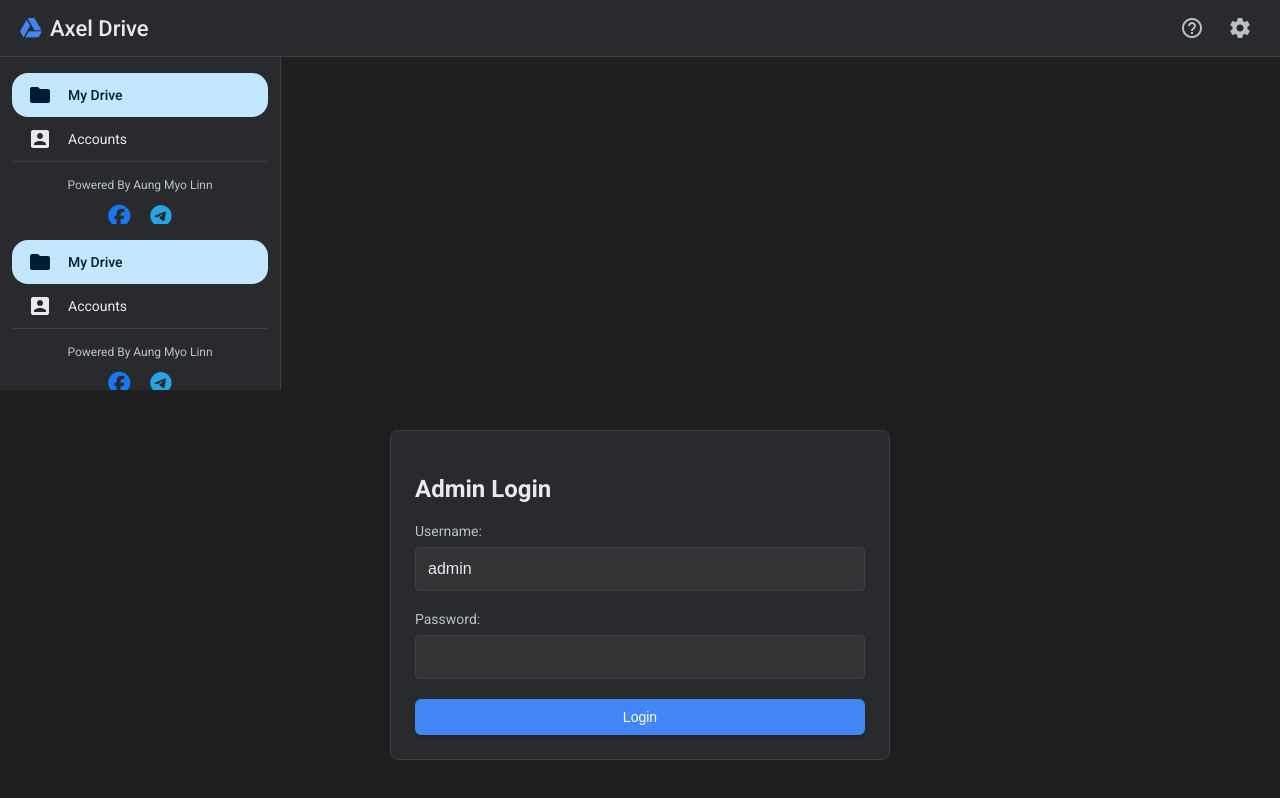
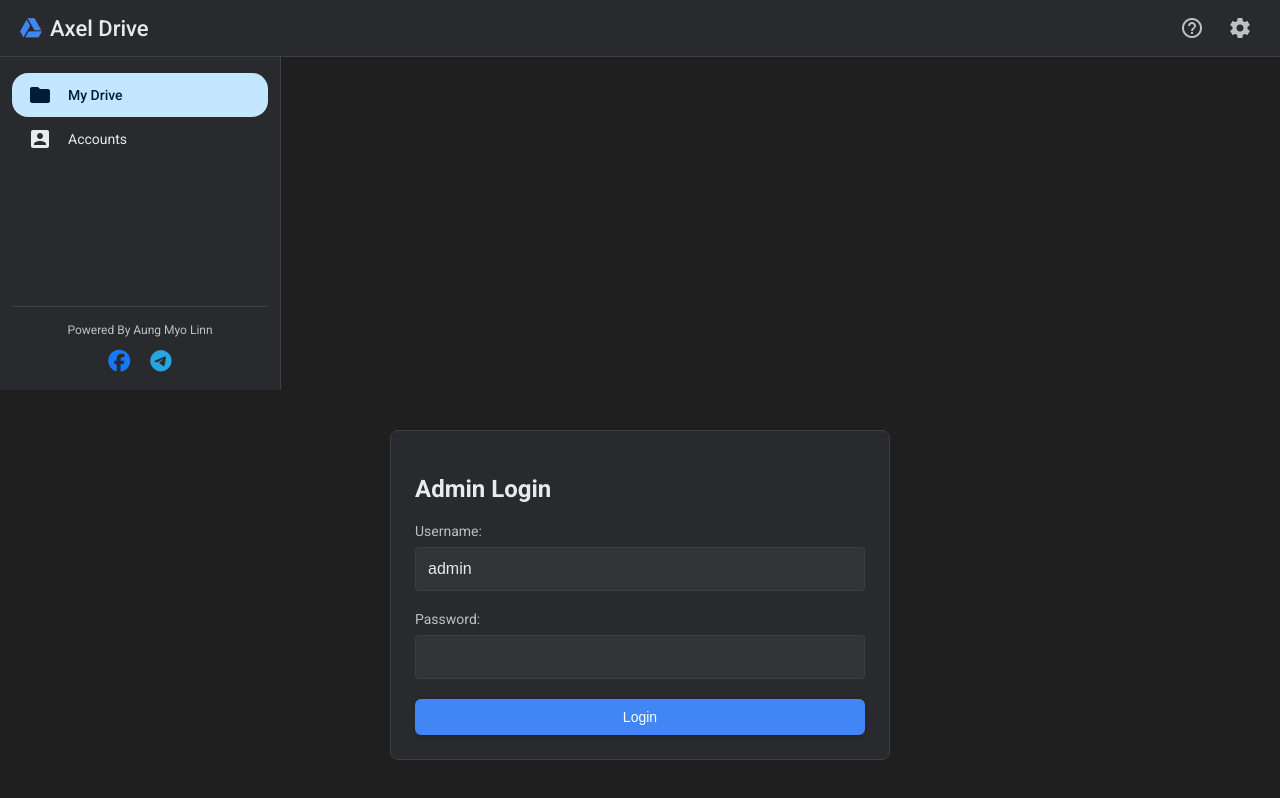
Before and after one commit to AMLFlix/axel-drive, a website: page public/index.html in a window 1280 px wide. Drawn offline with Linux system fonts and the light colour scheme.

Commit message:
Nothing 3

```diff
--- a/public/index.html
+++ b/public/index.html
@@ -323,25 +323,6 @@
     </div>
 
     <div class="main-container" id="mainContainer">
-        <aside class="sidebar">
-            <nav class="sidebar-nav">
-                <ul>
-                    <li><a href="#" id="myDriveLink" class="active"><span class="material-icons">folder</span> My Drive</a></li>
-                    <li><a href="#" id="accountsLink"><span class="material-icons">account_box</span> Accounts</a></li>
-                </ul>
-            </nav>
-            <div class="sidebar-footer">
-                <p>Powered By Aung Myo Linn</p>
-                <div class="social-links">
-                    <a href="#" target="_blank" title="Facebook" class="facebook"><i class="fab fa-facebook"></i></a>
-                    <a href="#" target="_blank" title="Telegram" class="telegram"><i class="fab fa-telegram"></i></a>
-                </div>
-            </div>
-        </aside>
-        <main class="content-area"><div id="app"></div></main>
-    </div>
-
-<div class="main-container" id="mainContainer">
         <aside class="sidebar">
             <nav class="sidebar-nav">
                 <ul>
```
